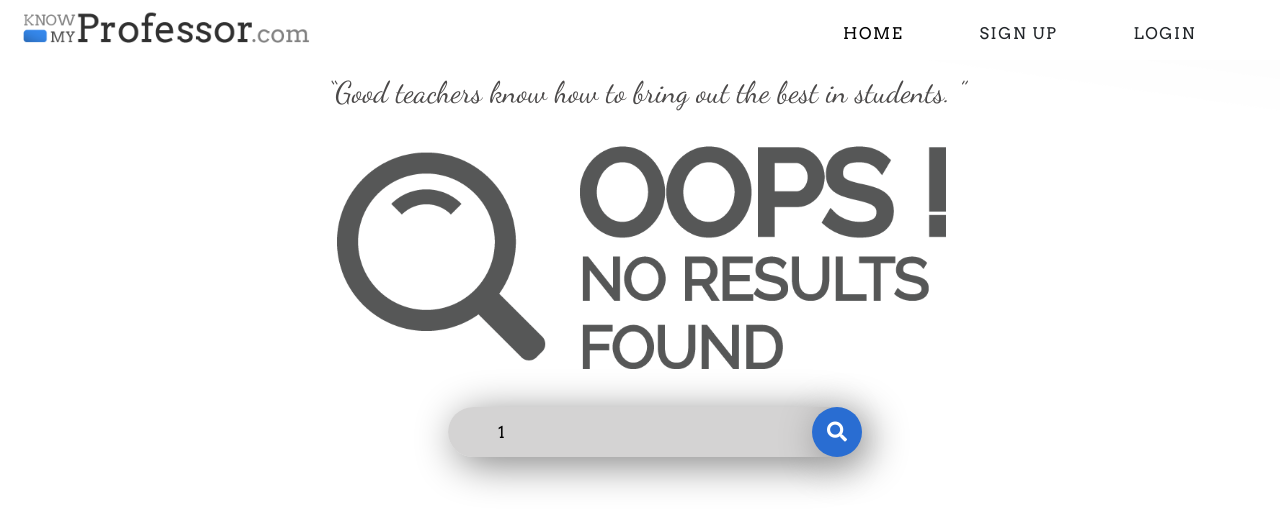
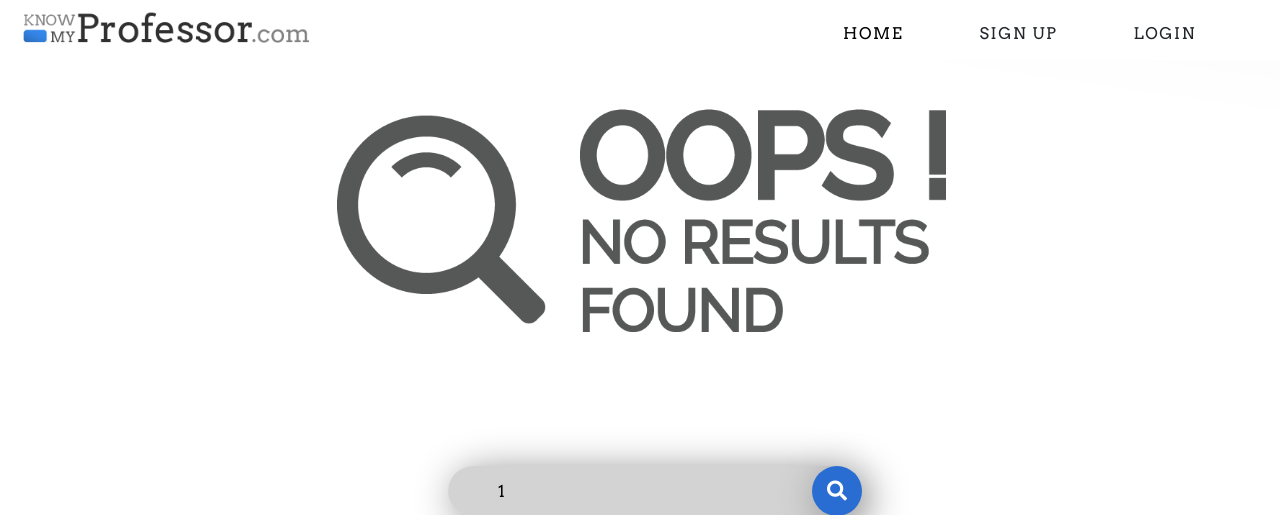
Before and after one commit to VAR-solutions/knowmyprof, a PHP site: page /search.php?q=1 in a window 1280 px wide. Shown: the top 515 px of the page. Run offline with PHP 8.4, Linux system fonts and the light colour scheme; data that the repository does not hold is empty; some libraries are stand-ins or nearby versions.

Commit message:
some fixex

```diff
--- a/search.php
+++ b/search.php
@@ -18,8 +18,7 @@ if(!empty($_GET['q'])){
 
 
 
-    <p style="font-family: 'Dancing Script', cursive; text-align: center; font-size: 30px; font-weight: 550; color:#4b4949 "><q>Good teachers know how to bring out the best in students.
-    </q></p>
+
     <?php if($result->num_rows >0) :?>
       <div id="myCarousel" class="carousel slide" data-ride="carousel">
         <div class="carousel-inner row w-100 mx-auto">
@@ -61,7 +60,12 @@ if(!empty($_GET['q'])){
       </div>
       <?php else : ?>
       <!-- <h2 style="text-align:center">No result Found</h2> -->
+      <br>
       <img src="noresult.png" class="cen" >
+      <br>
+      <br>
+      <br>
+      <br>
     <?php endif ?>
       <div class="wrap-check">
       <div class="wrap">
```
